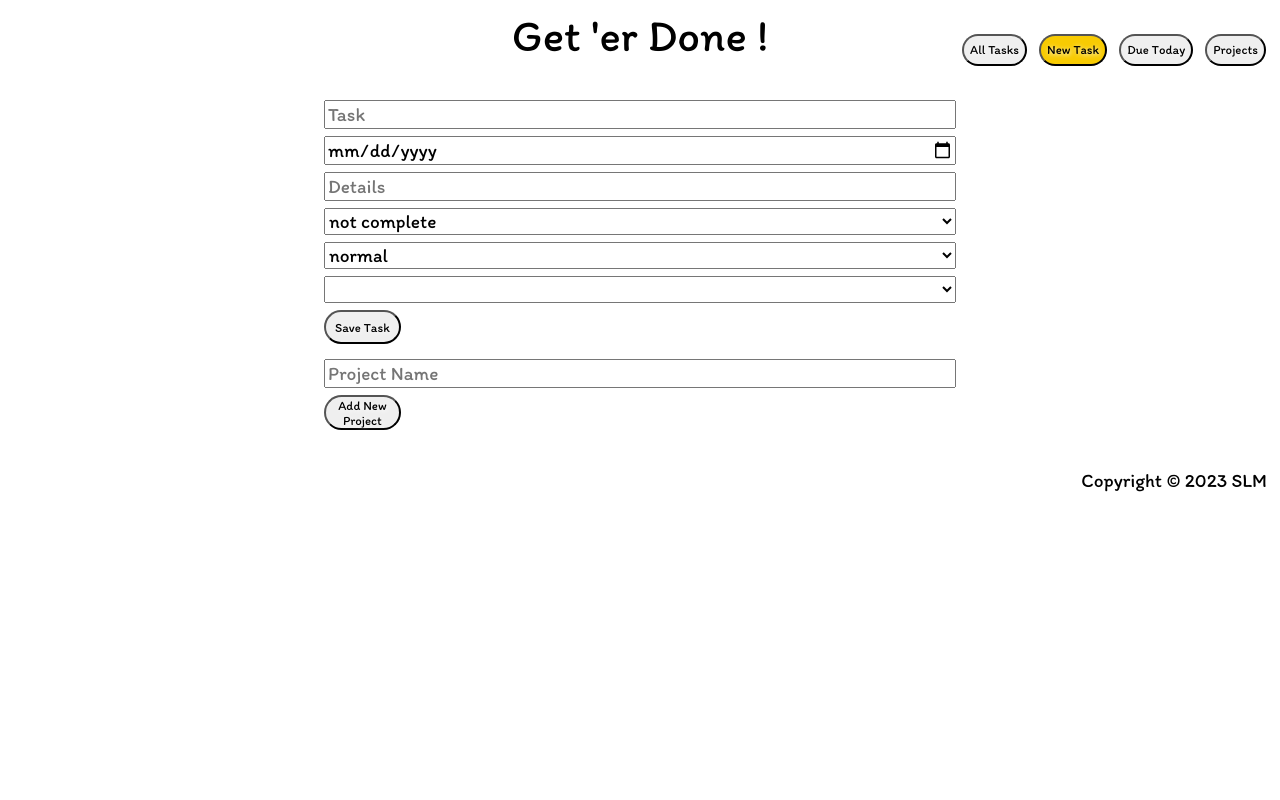
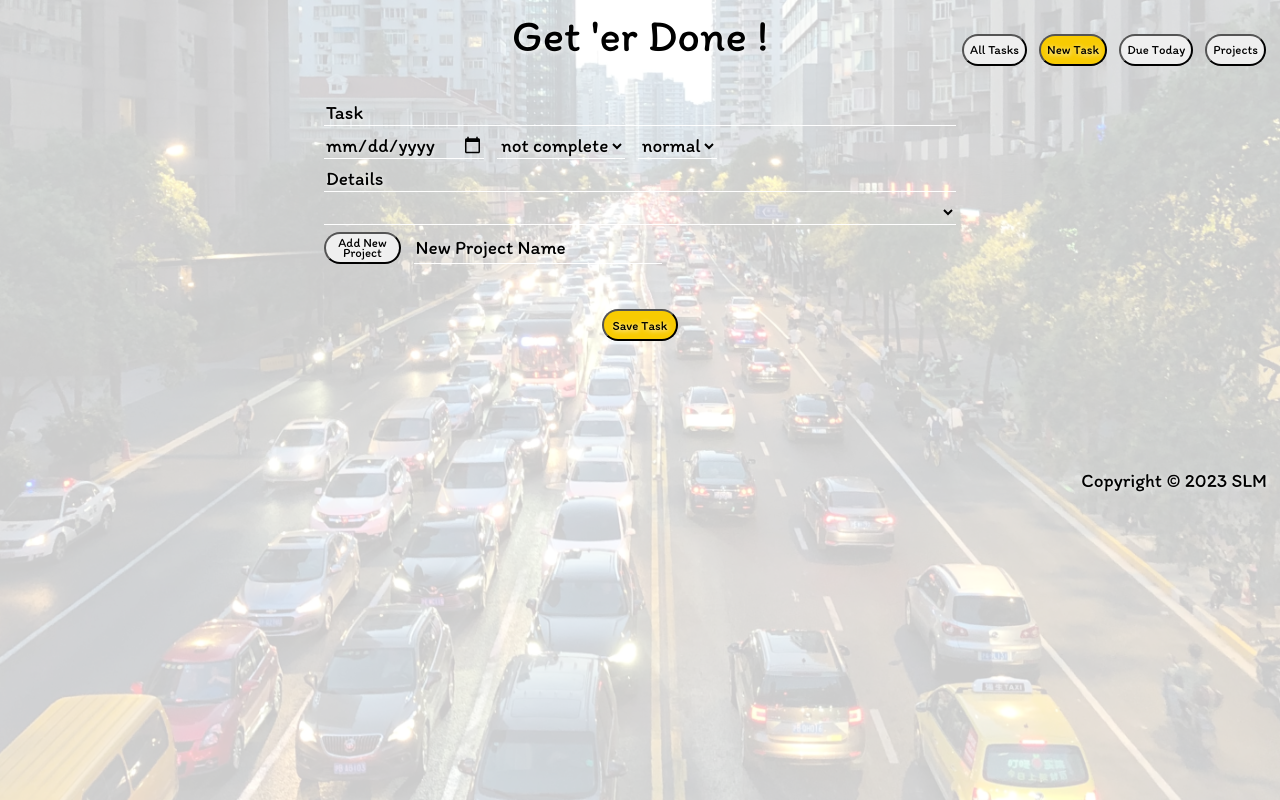
Before and after one commit to smatt852/OdinProjectAssignments, a plain HTML site: page toDo/ToDoApp.html in a window 1280 px wide. Both pictures are taken after a click on the button "New Task". Drawn offline with nearby package versions, Linux system fonts and the light colour scheme.

Commit message:
redesigned new task form

```diff
--- a/toDo/ToDoApp.html
+++ b/toDo/ToDoApp.html
@@ -23,7 +23,7 @@ body:before {
   top: 0;
   width: 100%;
   height: 100%;
-  opacity: 0.4;
+  opacity: 0.2;
   background-image:url(city52.jpg);
   background-repeat: no-repeat;
   background-position: 50% 0;
@@ -127,10 +127,34 @@ form {
   gap: 7px;
   margin-top: 15px;
 }
+.inputBox {
+  display: flex;
+  flex-direction: row;
+  gap: 1vw;
+}
+.newProjectButton {
+  border-radius: 30px;
+  width: 6vw;
+  height: 2.5vw;
+  line-height: 0.8;
+}
 .saveButton {
   border-radius: 30px;
   width: 6vw;
-  height: 2.7vw;
+  height: 2.5vw;
+  margin-top: 3vw;
+  align-self: center;
+}
+.input {
+  border: none;
+  border-bottom: 0.5px solid white;
+  background-color:transparent;
+}
+.input::placeholder {
+  color: black;
+}
+.input:focus {
+  background-color: white;
 }
 </style>
 </head>
@@ -293,46 +317,60 @@ function makeNewTaskForm (index, edit) {
 
   let taskNameInput = document.createElement("input");
   taskNameInput.setAttribute("type", "text");
+  taskNameInput.required = 'true';
   taskNameInput.setAttribute("id", "taskName");
   taskNameInput.setAttribute("placeholder", "Task");
+  taskNameInput.setAttribute("autocomplete", "off");
+  taskNameInput.classList.add('input');
   form.appendChild(taskNameInput);
+
+  let inputBox = document.createElement('div');
+  inputBox.classList.add('inputBox');
 
   let deadlineInput = document.createElement("input");
   deadlineInput.setAttribute("type", "date");
   deadlineInput.setAttribute("id", "deadline");
   deadlineInput.setAttribute("placeholder", "Deadline");
-  form.appendChild(deadlineInput);
-
-  let detailsInput = document.createElement("input");
-  detailsInput.setAttribute("type", "textarea");
-  detailsInput.setAttribute("id", "details");
-  taskNameInput.setAttribute("size", "40");
-  detailsInput.setAttribute("placeholder", "Details");
-  detailsInput.setAttribute('style', 'cols:30; rows:3;');
-  form.appendChild(detailsInput);
+  deadlineInput.classList.add('input');
+  inputBox.appendChild(deadlineInput);
 
   let completeInput = document.createElement('select');
   completeInput.setAttribute('id', 'complete');
+  completeInput.classList.add('input');
+  completeInput.setAttribute("placeholder", "Complete or Not");
   let opt = ["not complete","complete"];
   let options="";
   opt.map((op,i)=>{
     options+=`<option value="${op}" id="${i}" style="border-radius: 5px;"">${op}</option>`
   });
   completeInput.innerHTML=options;
-  form.appendChild(completeInput);
+  inputBox.appendChild(completeInput);
 
   let urgentInput = document.createElement('select');
   urgentInput.setAttribute('id', 'urgent');
+  urgentInput.classList.add('input');
+  urgentInput.setAttribute("placeholder", "Urgent or Normal");
   let opt2 = ["normal","urgent"];
   let options2="";
   opt2.map((op,i)=>{
     options2+=`<option value="${op}" id="${i}" style="border-radius: 5px;"">${op}</option>`
   });
   urgentInput.innerHTML=options2;
-  form.appendChild(urgentInput);
+  inputBox.appendChild(urgentInput);
+  form.appendChild(inputBox);
+
+  let detailsInput = document.createElement("input");
+  detailsInput.setAttribute("type", "textarea");
+  detailsInput.setAttribute("id", "details");
+  detailsInput.setAttribute("placeholder", "Details");
+  detailsInput.setAttribute("autocomplete", "off");
+  detailsInput.setAttribute('style', 'cols:200; rows:3;');
+  detailsInput.classList.add('input');
+  form.appendChild(detailsInput);
 
   let projectInput = document.createElement('select');
   projectInput.setAttribute('id', 'project');
+  projectInput.classList.add('input');
   projectInput.setAttribute('placeholder', 'Project');
   projectInput.innerHTML = "";
   projectList.forEach((project) => {
@@ -343,9 +381,33 @@ function makeNewTaskForm (index, edit) {
     });
   form.appendChild(projectInput);
 
+  let inputBox2 = document.createElement('div');
+  inputBox2.classList.add('inputBox');
+
+  let addProjectButton = document.createElement('button')
+  addProjectButton.setAttribute('id', 'addProject')
+  addProjectButton.setAttribute('type', 'button')
+  addProjectButton.classList.add('newProjectButton');
+  addProjectButton.textContent = 'Add New Project'
+  addProjectButton.addEventListener('click', (e) => {
+    addProject();
+  })
+  inputBox2.appendChild(addProjectButton);
+
+  let projectNameInput = document.createElement("input");
+  projectNameInput.setAttribute("type", "text");
+  projectNameInput.setAttribute("id", "projectName");
+  projectNameInput.setAttribute("placeholder", "New Project Name");
+  projectNameInput.setAttribute("autocomplete", "off");
+  projectNameInput.classList.add('input');
+  inputBox2.appendChild(projectNameInput);
+
+  form.appendChild(inputBox2);
+
   let saveTaskButton = document.createElement('button')
   saveTaskButton.setAttribute('id', 'saveTask')
   saveTaskButton.classList.add('saveButton');
+  saveTaskButton.classList.add('active');
   saveTaskButton.textContent = 'Save Task'
   saveTaskButton.addEventListener('click', (e) => {
     saveTask(index, edit);
@@ -353,30 +415,6 @@ function makeNewTaskForm (index, edit) {
   form.appendChild(saveTaskButton);
 
   document.getElementById("content").appendChild(form);
-  makeNewProjectForm();
-}
-
-// make the form to add a project
-function makeNewProjectForm () {
-  let form2 = document.createElement("form");
-  form2.setAttribute('id', 'newProjectForm');
-  let projectNameInput = document.createElement("input");
-  projectNameInput.setAttribute("type", "text");
-  projectNameInput.setAttribute("id", "projectName");
-  projectNameInput.setAttribute("placeholder", "Project Name");
-  form2.appendChild(projectNameInput);
-
-  let addProjectButton = document.createElement('button')
-  addProjectButton.setAttribute('id', 'addProject')
-  addProjectButton.setAttribute('type', 'button')
-  addProjectButton.classList.add('saveButton');
-  addProjectButton.textContent = 'Add New Project'
-  addProjectButton.addEventListener('click', (e) => {
-    addProject();
-  })
-  form2.appendChild(addProjectButton);
-
-  document.getElementById("content").appendChild(form2);
 }
 
 // get input from page, make a new task, put it in task array
```
Also changed, not shown: toDo/city52.jpg (added).
